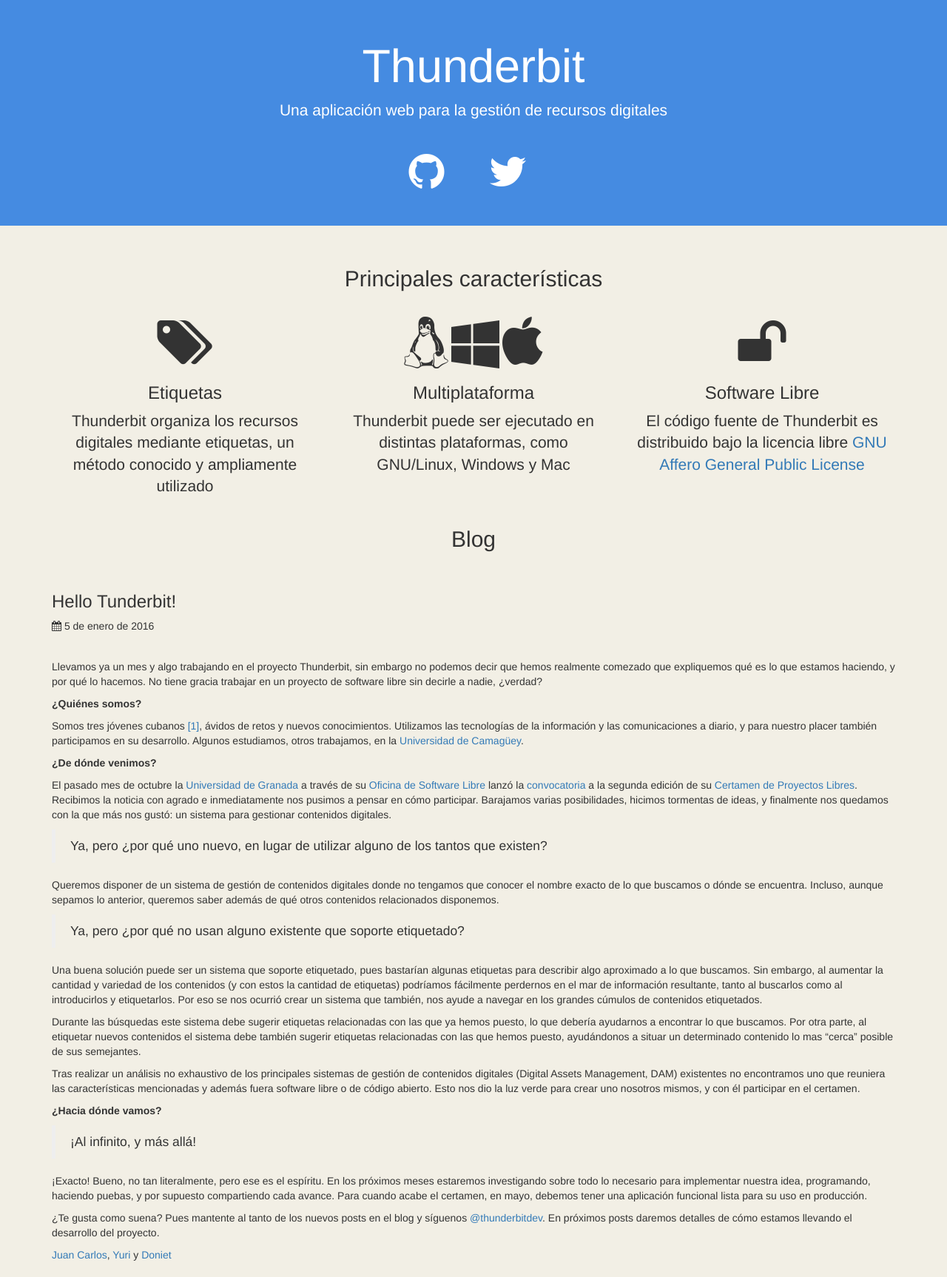
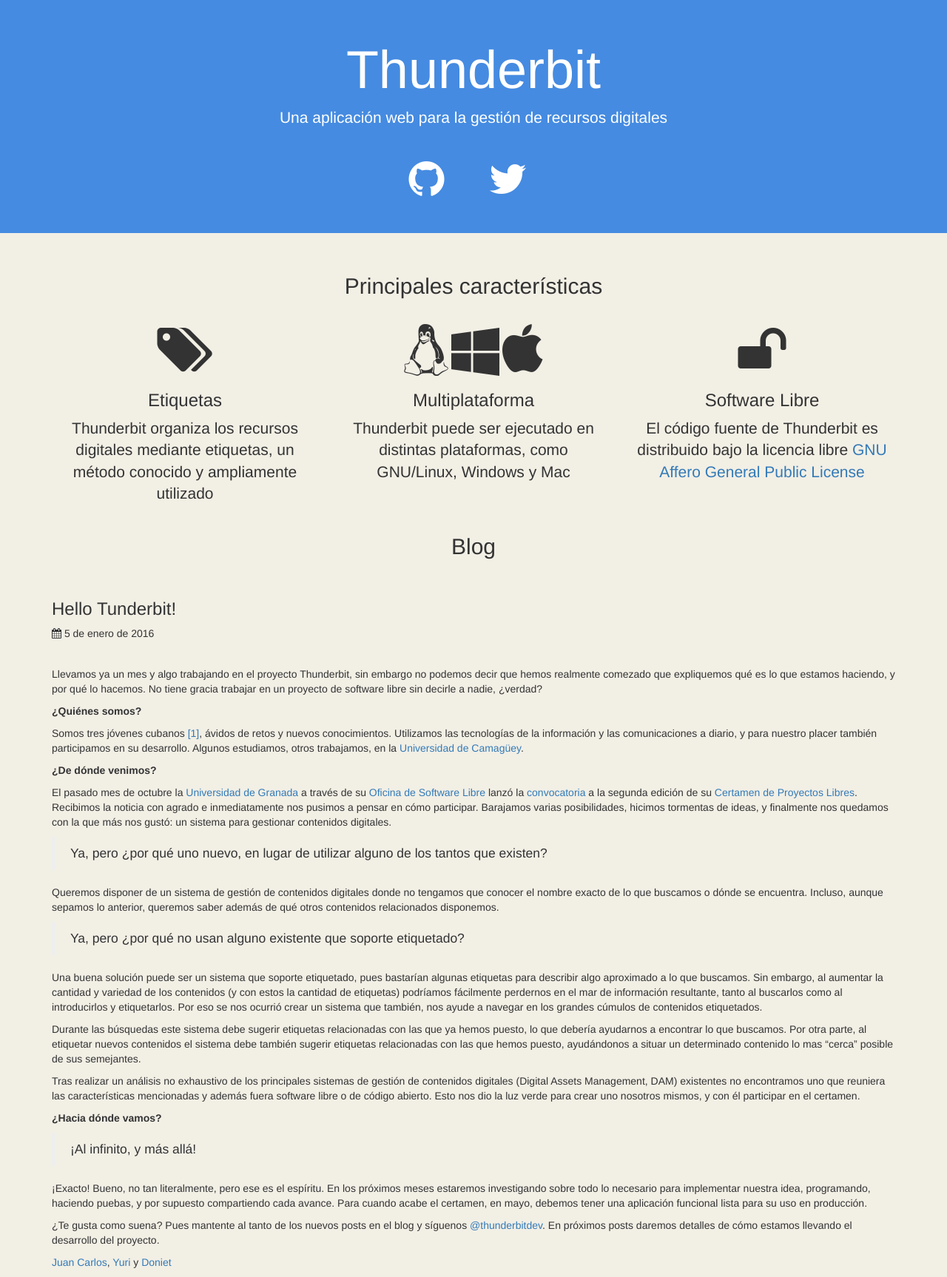
Before and after one commit to thunderbit/thunderbit, a Jekyll site: the page built from index.html, in a window 1280 px wide. Shown: the whole page at 74% size. Built offline with Jekyll 4.4.1, drawn with Linux system fonts in a browser that asks for light colours.

Commit message:
Ajustado el tamaño del título del header en resoluciones pequeñas

```diff
--- a/css/styles.css
+++ b/css/styles.css
@@ -9,17 +9,17 @@
 	padding: 35px;
 }
 
+body > header h1 {
+	font-size: 72px;
+}
+
 header {
 	margin-bottom: 35px;
 }
 
-@media (min-width:768px) {
+@media (max-width:768px) {
 	body > header h1 {
-		font-size: 63px;
-	}
-
-	body > header p {
-		font-size: 21px;
+		font-size: 42px;
 	}
 }
 
```
